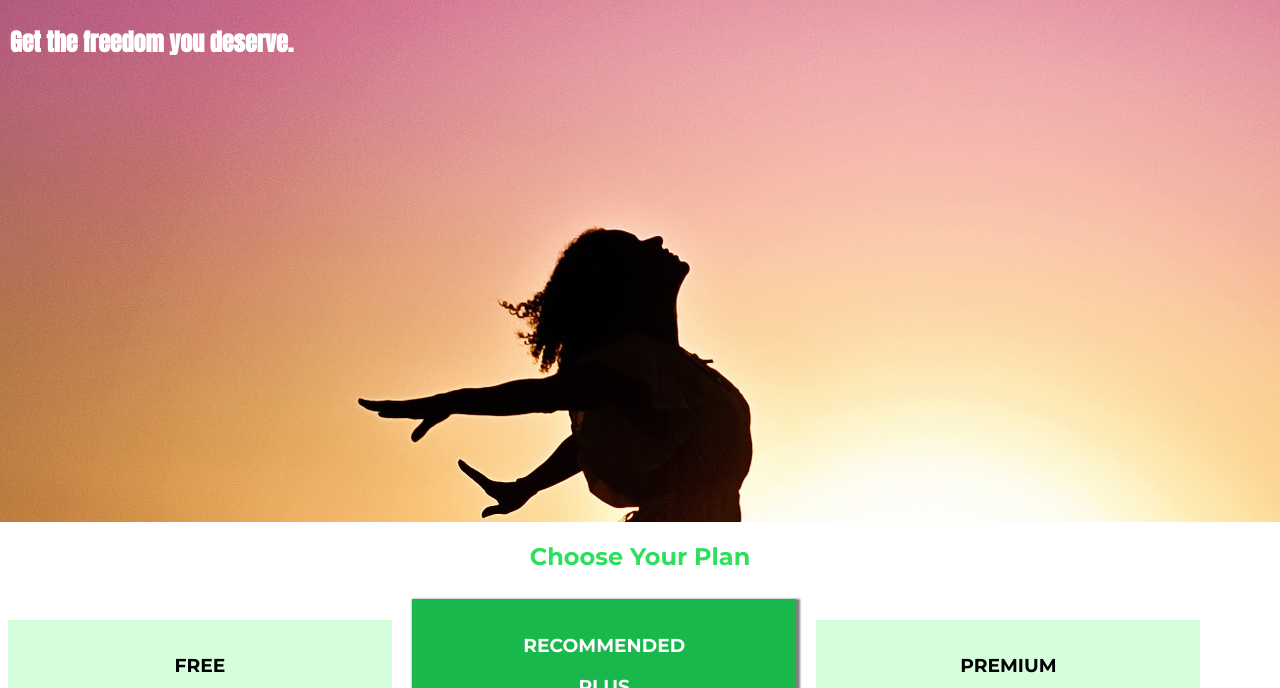
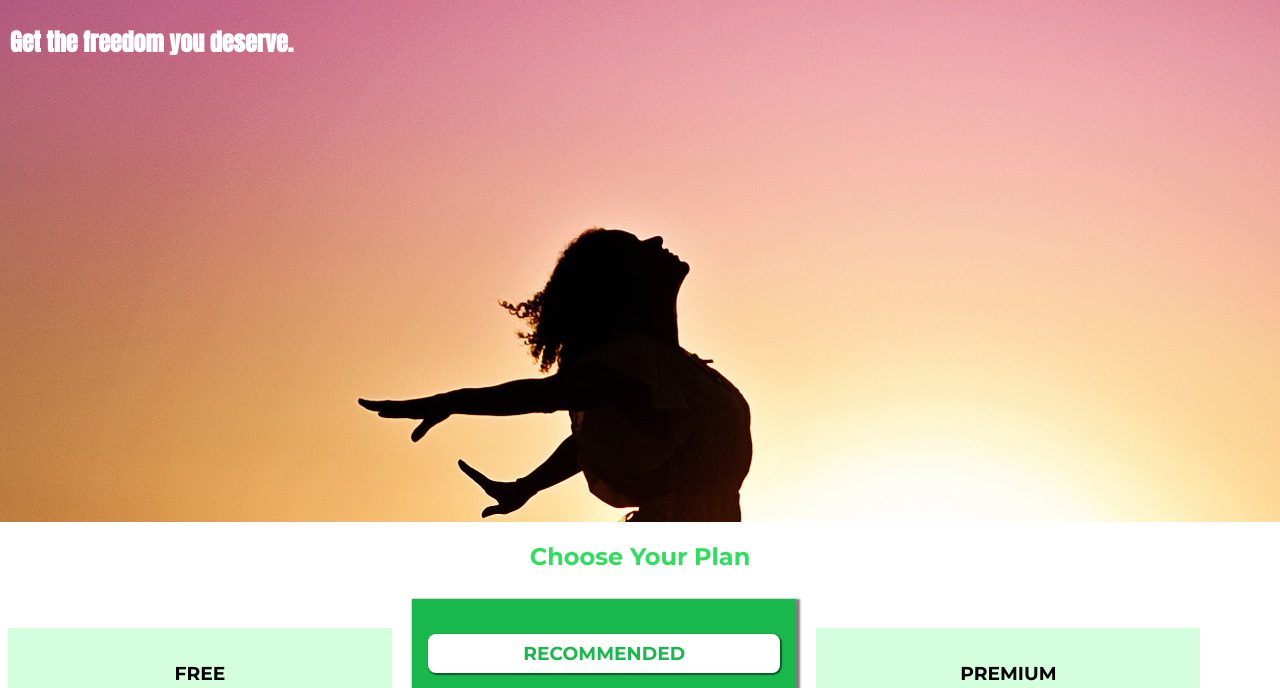
Before and after one commit to leobattin/udemy-academind-CSS, a plain HTML site: page index.html in a window 1280 px wide. Shown: the part 52-740 px from the top of the page. Drawn offline with Linux system fonts and the light colour scheme.

Commit message:
62: Styling the Badge with 'border-radius' - border-radius -

```diff
--- a/main.css
+++ b/main.css
@@ -42,6 +42,14 @@ body {
     background: #19b84c;
     color: white;
     box-shadow: 2px 2px 2px 2px rgba(0, 0, 0, 0.5);
+}
+
+.plan__annotation {
+    background: white;
+    color: #19b84c;
+    padding: 8px;
+    box-shadow: 1px 1px 1px 1px rgba(0, 0, 0, 0.5);
+    border-radius: 8px;
 }
 
 .main-header {
```
